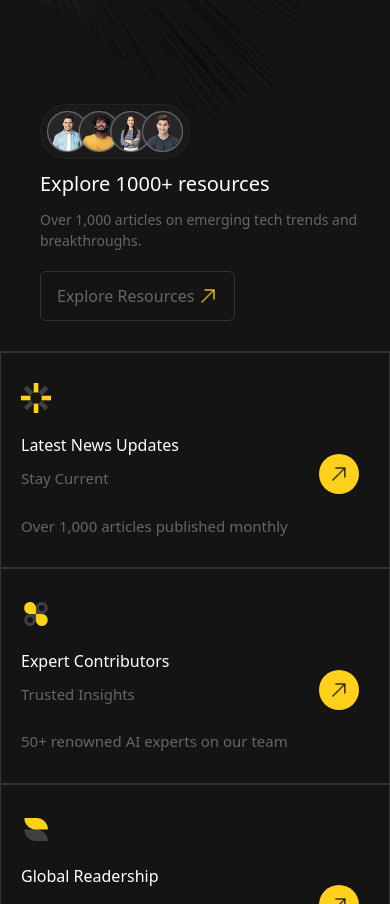
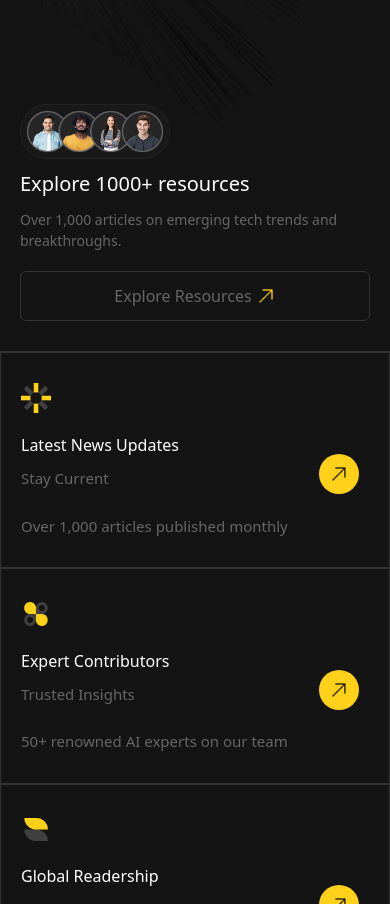
Before and after one commit to devsultan06/blog, a Next.js app: page / in a window 390 px wide. Shown: the part 1032-1936 px from the top of the page. Built offline with nearby package versions, Linux system fonts and the light colour scheme; no server answers; the database is empty.

Commit message:
Update Explore section layout for better responsiveness and button alignment

```diff
--- a/app/page.tsx
+++ b/app/page.tsx
@@ -60,13 +60,16 @@ export default function Home() {
 
           <div className="item w-1/3 flex flex-col items-start max-900:w-full max-900:pb-[30px]">
             <Image src="/images/ray.png" alt="AI Illustration" width={300} height={300} />
-            <div className="pl-[40px] mt-[-30px]">
+            <div className="pl-[40px] mt-[-30px] max-900:px-[20px] ">
               <Image src="/images/people.png" alt="Arrow" width={150} height={150} />
               <h1 className="text-[20px] my-[10px]">Explore 1000+ resources</h1>
               <p className="text-lightgrey text-[14px]">Over 1,000 articles on emerging tech trends and breakthroughs.</p>
-              <button className="relative overflow-hidden flex justify-between items-center gap-1 mt-[20px] border border-dark20 text-lightgrey px-4 py-3 rounded-md transition duration-300 ease-in-out group">
+
+              <button className="relative overflow-hidden flex justify-center  max-900:w-[100%] items-center gap-1 mt-[20px] border border-dark20 text-lightgrey px-4 py-3 rounded-md transition duration-300 ease-in-out group">
+                {/* Background Slide Effect */}
                 <span className="absolute inset-0 bg-yellow scale-x-0 origin-left transition-transform duration-300 ease-in-out group-hover:scale-x-100"></span>
 
+                {/* Text and Icon */}
                 <span className="relative z-10 font-medium group-hover:text-white transition duration-300">Explore Resources</span>
                 <Image className="relative z-10 group-hover:invert transition duration-300" src="/images/arrow.png" alt="Arrow" width={20} height={20} />
               </button>
```
